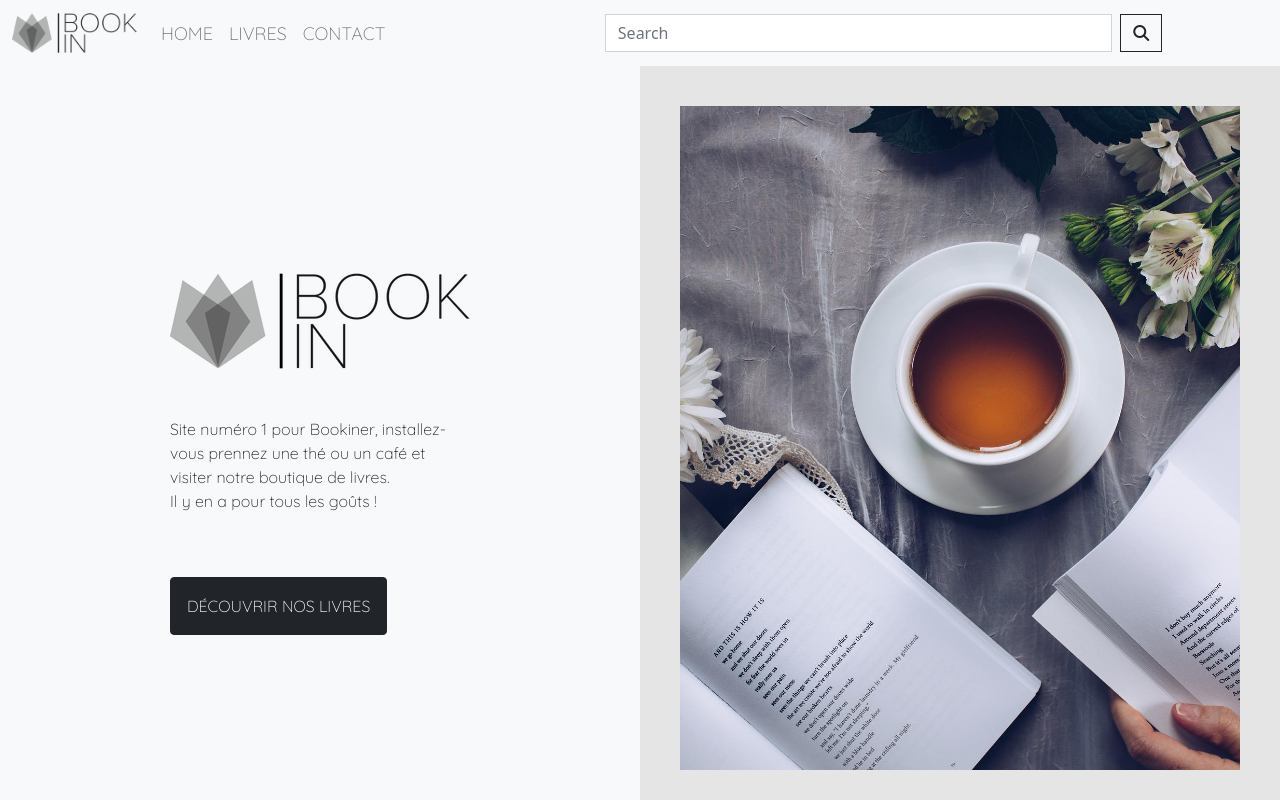
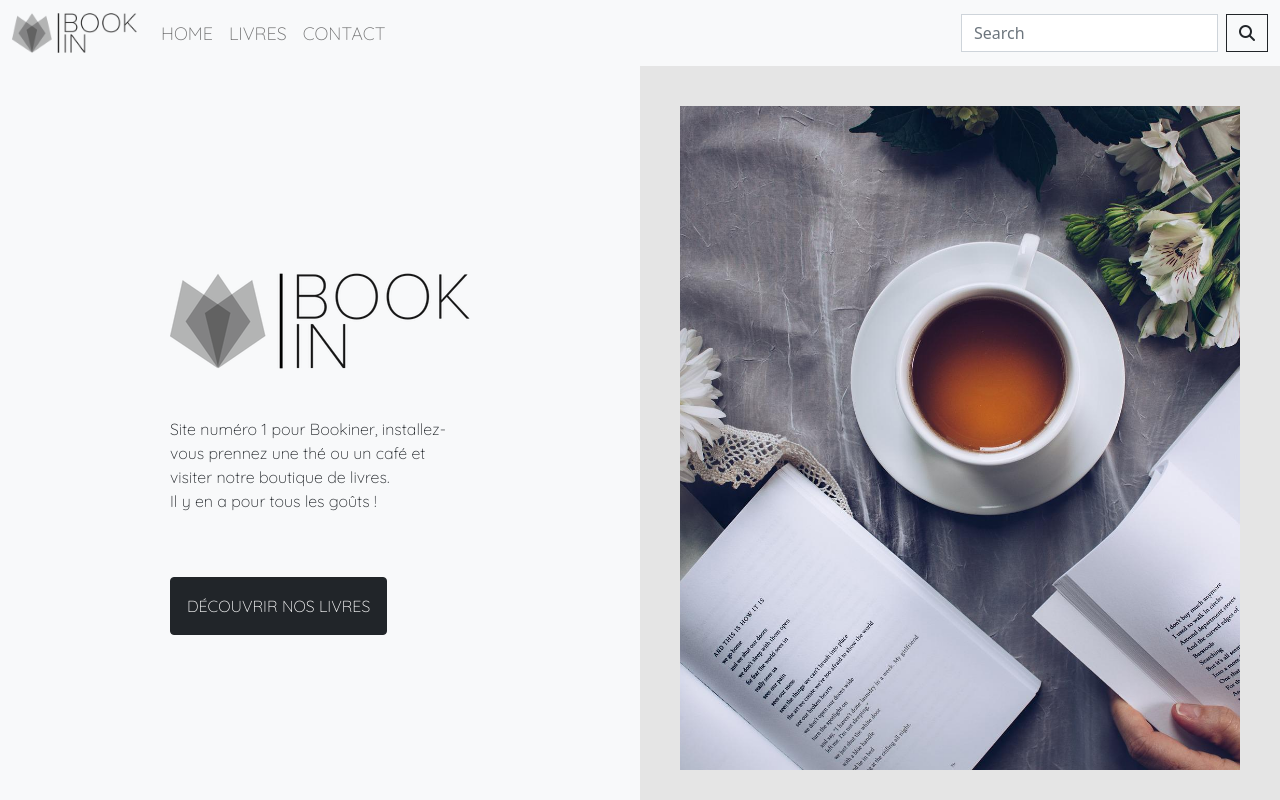
Before and after one commit to guillaumebeysson/BookIn, an Angular app: page / in a window 1280 px wide. Shown: the top 800 px of the page. Built offline with nearby package versions, Linux system fonts and the light colour scheme; a web font is replaced by a local one.

Commit message:
searchBar replacée

```diff
--- a/src/app/app.component.css
+++ b/src/app/app.component.css
@@ -20,4 +20,7 @@
     /* .nav-item{
         text-align: center;
     } */
+    .sarchBarDiv{
+        margin: 0 auto;
+    }
 }
--- a/src/app/app.component.html
+++ b/src/app/app.component.html
@@ -35,7 +35,7 @@
           <a class="nav-link disabled" href="#" tabindex="-1" aria-disabled="true">Disabled</a>
         </li> -->
       </ul>
-      <form class="d-flex mx-auto col-sm-6">
+      <form class="d-flex col-m-2 sarchBarDiv">
         <input class="form-control me-2" type="search" placeholder="Search" aria-label="Search">
         <button class="btn btn-outline-dark" type="submit"><i class="fa-solid fa-magnifying-glass"></i></button>
       </form>
```
